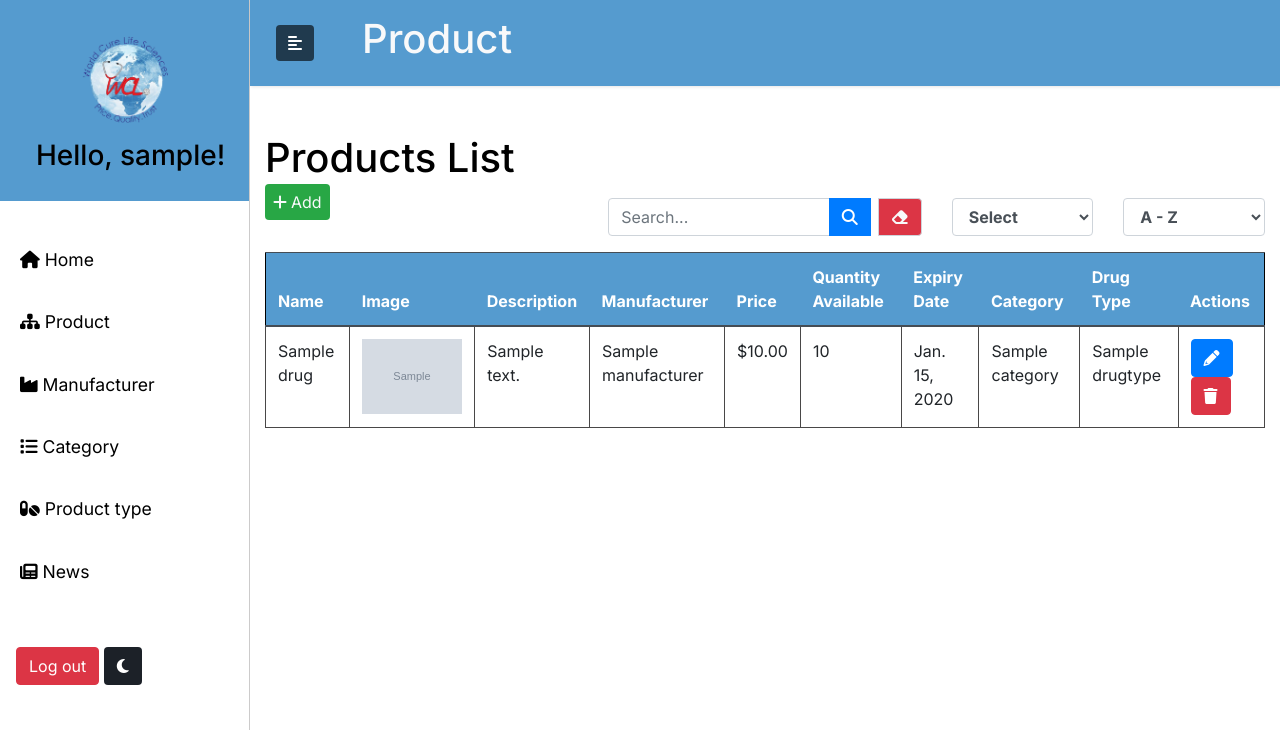
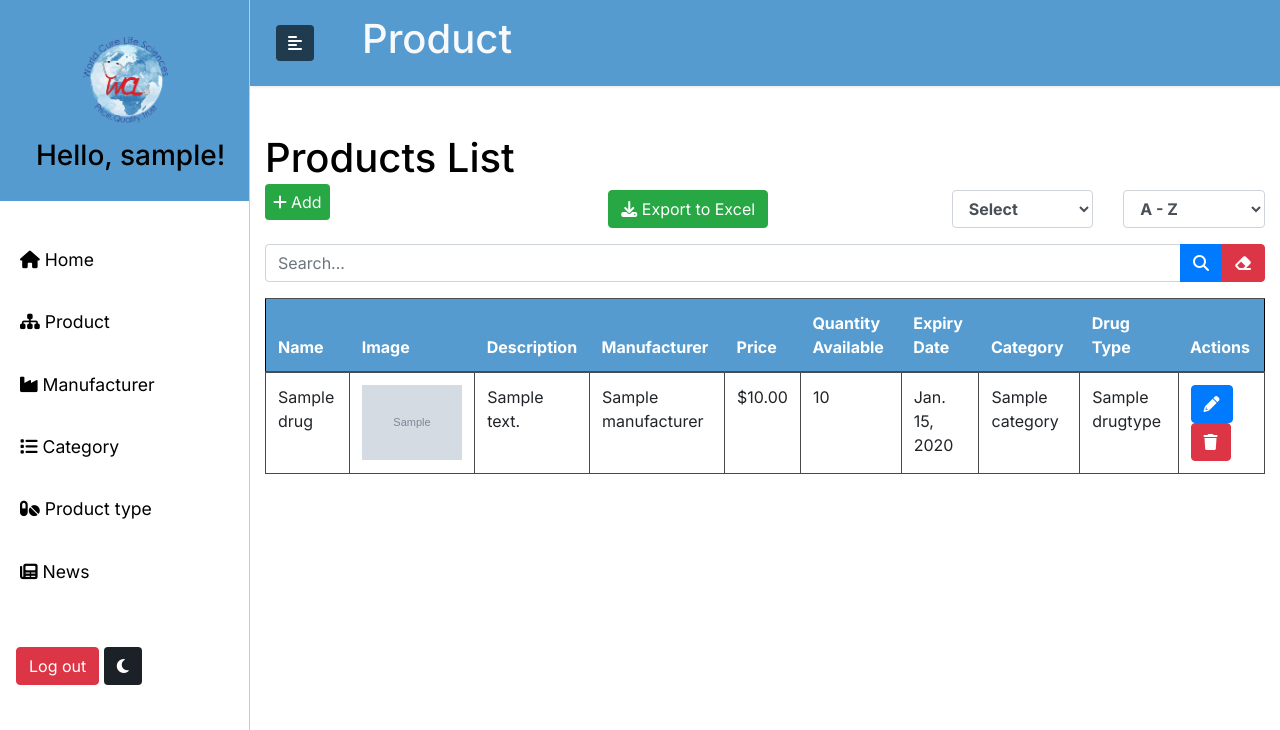
Before and after one commit to monykappa/WCL, a Django app: page /dashboard/products/ in a window 1280 px wide. Shown: the top 730 px of the page. Run offline with Django 5.2, Linux system fonts and the light colour scheme; a user stored in the database is signed in; tables that the repository leaves empty hold one stand-in row (values such as "Sample post"); grey boxes marked "Sample" are stand-in pictures; some libraries are stand-ins or nearby versions.

Commit message:
export to excel for products

```diff
--- a/dashboard/urls.py
+++ b/dashboard/urls.py
@@ -33,7 +33,7 @@ urlpatterns = [
 
 
 
-
+    path('dashboard/export/', views.export_to_excel, name='export_to_excel'),
 
 
     # Category
--- a/dashboard/views.py
+++ b/dashboard/views.py
@@ -14,7 +14,42 @@ from django.views import View
 from django.utils.decorators import method_decorator
 import pycountry
 from django.conf import settings
+import csv
+import openpyxl
+import requests
+from openpyxl.drawing.image import Image
+from io import BytesIO
+import os
 
+
+
+def export_to_excel(request):
+    # Create a new Excel workbook
+    wb = openpyxl.Workbook()
+    ws = wb.active
+
+    # Add headers
+    ws.append(['Name', 'Description', 'Manufacturer', 'Price', 'Quantity Available', 'Expiry Date', 'Category', 'Drug Type'])
+
+    # Add data rows
+    products = Drug.objects.all()
+    for product in products:
+        ws.append([product.name, product.description, product.manufacturer.name, product.price, product.quantity_available, product.expiry_date, product.category.name, product.drug_type.name])
+
+    # Define the directory to save the Excel file
+    exports_dir = os.path.join(os.path.dirname(os.path.abspath(__file__)), 'media', 'exports')
+    os.makedirs(exports_dir, exist_ok=True)  # Create the directory if it doesn't exist
+
+    # Save the workbook to a file
+    excel_file_path = os.path.join(exports_dir, 'products.xlsx')
+    wb.save(excel_file_path)
+
+    # Open the file and serve it as an HttpResponse
+    with open(excel_file_path, 'rb') as file:
+        response = HttpResponse(file.read(), content_type='application/vnd.openxmlformats-officedocument.spreadsheetml.sheet')
+        response['Content-Disposition'] = 'attachment; filename=products.xlsx'
+
+    return response
 
 # Sign in
 class SignInView(View):
@@ -68,7 +103,6 @@ class ProductsView(View):
             form.save()
             return redirect('dashboard:products')
         return render(request, 'dashboard/add_page/add_product.html', {'form': form})
-
 
 
 
--- a/static/css/dashboard/dashboard_base.css
+++ b/static/css/dashboard/dashboard_base.css
@@ -10,7 +10,7 @@
 body {
     font-family: "Inter", sans-serif;
     color: #000 !important;
-    transition: background-color 0.3s ease, color 0.3s ease;
+    transition: background-color 0.1s ease, color 0.1s ease;
 }
 
 body h1 {
@@ -52,6 +52,12 @@ a:focus {
 .table thead {
     border: 1px solid #000;
 }
+
+.table-responsive {
+    max-height: 500px; /* Set the maximum height of the container */
+    overflow-y: auto; /* Enable vertical scrolling */
+}
+
 
 button#darkModeButton {
     background-color: #1c2128 !important;
--- a/templates/dashboard/products.html
+++ b/templates/dashboard/products.html
@@ -8,6 +8,7 @@ Dashboard | Products
 
 <h1 class="d-inline-block ml-auto">{% block dashboard_title %}Product{% endblock dashboard_title%}</h1>
 {% block content %}
+
 <h1>Products List</h1>
 <div class="row mb-3">
     <!-- Add product button -->
@@ -17,8 +18,31 @@ Dashboard | Products
             <i class="fa fa-add text-light mr-1"></i>Add
         </a>
     </div>
+    <!-- Export button -->
+    <div class="col-md-4">
+        <a href="{% url 'dashboard:export_to_excel' %}" class="btn btn-success">
+            <i class="fa fa-download"></i> Export to Excel
+        </a>
+    </div>
+    <!-- Sorting dropdown for price -->
+    <div class="col-md-2">
+        <select class="form-control" id="sortPrice">
+            <option value="#">Select</option>
+            <option value="asc">Low - High</option>
+            <option value="desc">High - Low</option>
+        </select>
+    </div>
+    <!-- Sorting dropdown for alphabetical order -->
+    <div class="col-md-2">
+        <select class="form-control" id="sortAlpha">
+            <option value="asc">A - Z</option>
+            <option value="desc">Z - A</option>
+        </select>
+    </div>
+</div>
+<div class="row mb-3">
     <!-- Search input -->
-    <div class="col-md-4 mt-2">
+    <div class="col-md-12">
         <div class="input-group">
             <input type="text" class="form-control" id="searchProductsInput" placeholder="Search...">
             <div class="input-group-append">
@@ -27,29 +51,16 @@ Dashboard | Products
                 </button>
             </div>
             <div class="input-group-append">
-                <span class="input-group-text bg-danger text-light ml-2" id="clearProductInput"
-                    style="cursor: pointer;"><i class="fa-solid fa-eraser"></i></span>
+                <button class="btn btn-danger" id="clearProductInput" type="button">
+                    <i class="fa fa-eraser"></i>
+                </button>
             </div>
         </div>
-    </div>
-    <!-- Sorting dropdown for price -->
-    <div class="col-md-2 mt-2">
-        <select class="form-control" id="sortPrice">
-            <option value="#">Select</option>
-            <option value="asc">Low - High</option>
-            <option value="desc">High - Low</option>
-        </select>
-    </div>
-    <!-- Sorting dropdown for alphabetical order -->
-    <div class="col-md-2 mt-2">
-        <select class="form-control" id="sortAlpha">
-            <option value="asc">A - Z</option>
-            <option value="desc">Z - A</option>
-        </select>
     </div>
 </div>
 
 
+<div class="table-container">
     <div class="table-responsive">
         <table class="table" id="productTable">
             <thead class="thead-dark">
@@ -97,6 +108,8 @@ Dashboard | Products
 
         </table>
     </div>
+</div>
+
 
 
 <!-- Product Detail Modal -->
```
Also changed, not shown: static/js/dashboard/product.js (line endings or trailing spaces), 1 other file. Lines whose indentation alone changed are shown as unchanged.
